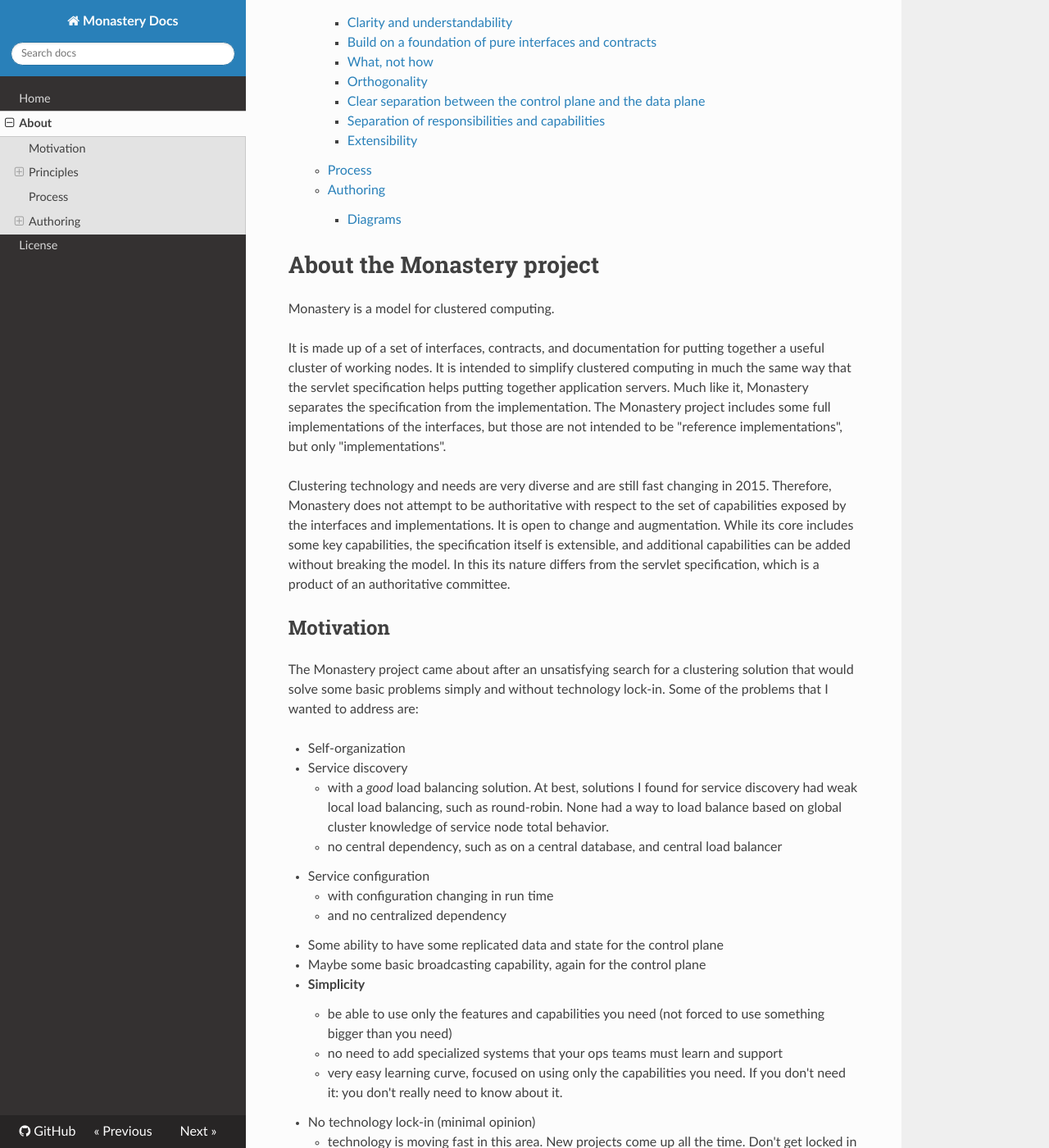
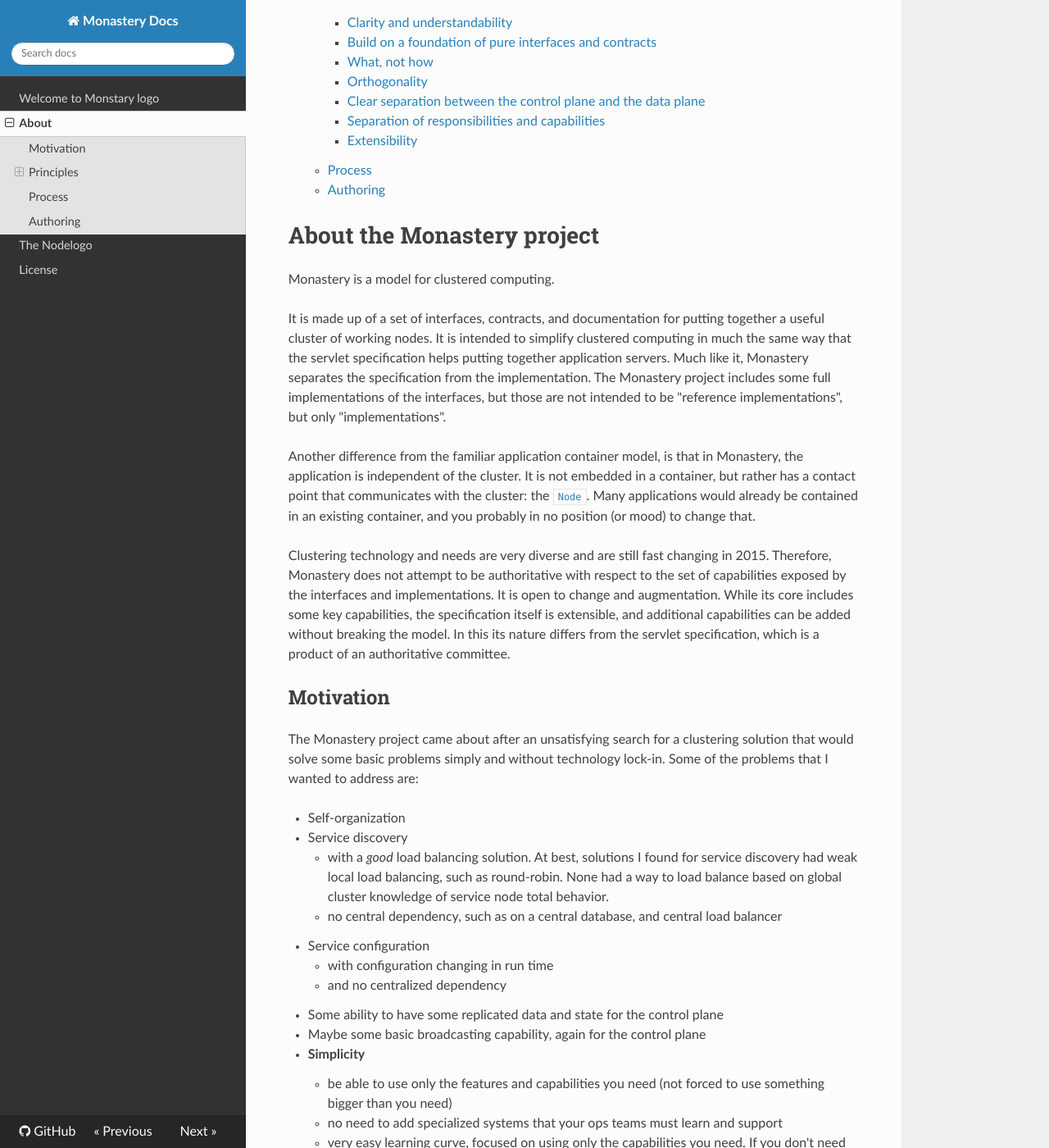
Before and after one commit to arnonmoscona/monastery-docs, an MkDocs documentation site: the page built from docs/about.md, in a window 1280 px wide and 1400 px high, scrolled down 251 px. Shown: the whole window at 82% size. Built offline with MkDocs 1.6.1, drawn with Linux system fonts in a browser that asks for light colours; nearby versions of some CDN libraries; old or Windows-style settings are respelled for this version of MkDocs; some of the changed text lies outside the part shown.

Commit message:
Added node page, plus minor changes to about page

```diff
--- a/docs/about.md
+++ b/docs/about.md
@@ -1,3 +1,4 @@
+<span style="float:right">![logo](monastery_logo_100.svg)<span>
 
 [TOC]
 
@@ -7,6 +8,8 @@
 Monastery is a model for clustered computing.
 
 It is made up of a set of interfaces, contracts, and documentation for putting together a useful cluster of working nodes. It is intended to simplify clustered computing in much the same way that the servlet specification helps putting together application servers. Much like it, Monastery separates the specification from the implementation. The Monastery project includes some full implementations of the interfaces, but those are not intended to be "reference implementations", but only "implementations".
+
+Another difference from the familiar application container model, is that in Monastery, the application is independent of the cluster. It is not embedded in a container, but rather has a contact point that communicates with the cluster: the [`Node`](node). Many applications would already be contained in an existing container, and you probably in no position (or mood) to change that.
 
 Clustering technology and needs are very diverse and are still fast changing in 2015. Therefore, Monastery does not attempt to be authoritative with respect to the set of capabilities exposed by the interfaces and implementations. It is open to change and augmentation. While its core includes some key capabilities, the specification itself is extensible, and additional capabilities can be added without breaking the model. In this its nature differs from the servlet specification, which is a product of an authoritative committee.
 
@@ -66,6 +69,3 @@
 The documentation project is written in Markdown, and it is built with [mkdocs](http://www.mkdocs.org/). It is organized as a separate [GitHub project](https://github.com/arnonmoscona/monastery-docs) from the [API](https://github.com/arnonmoscona/monastery-api) itself.
 
 As per the [C4 process](http://zguide.zeromq.org/page:all#toc141), contributions should be made via forking and GitHub pull requests.
-
-### Diagrams
-At this stage, Diagrams should be authored using [Mermaid CLI](http://knsv.github.io/mermaid/mermaidCLI.html), exported to SVG or PNG and added as images. Ideally, should be able to embed mermaid diagrams directly into pages, but some hosting sites do not allow JS, and require completely static Markdown.
--- a/mkdocs.yml
+++ b/mkdocs.yml
@@ -2,4 +2,4 @@
 repo_url: https://github.com/arnonmoscona/monastery-docs
 site_author: Arnon Moscona
 theme: readthedocs
-pages: ["index.md", "about.md", "license.md"]
+pages: ["index.md", "about.md", "node.md", "license.md"]
```
Also changed, not shown: other parts of docs/about.md (+1 -1 lines), docs/index.md (+4 -2 lines), docs/license.md (+2 -0 lines), docs/node.md (added, +43 -0 lines), docs/base_node_states.png (added), docs/base_node_states.svg (added), docs/monastery_logo.svg (added), docs/monastery_logo_100.svg (added), docs/node_and_application_relationships.svg (added), 1 other file.
